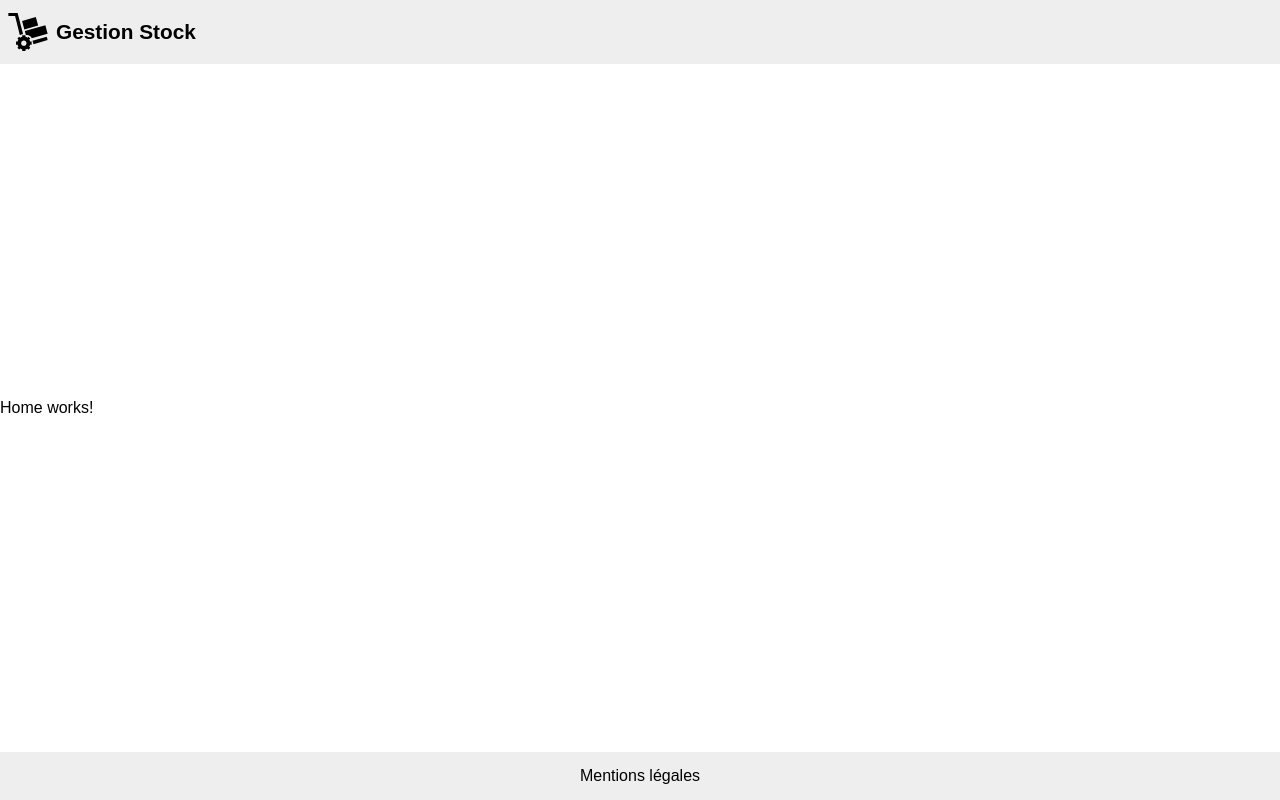
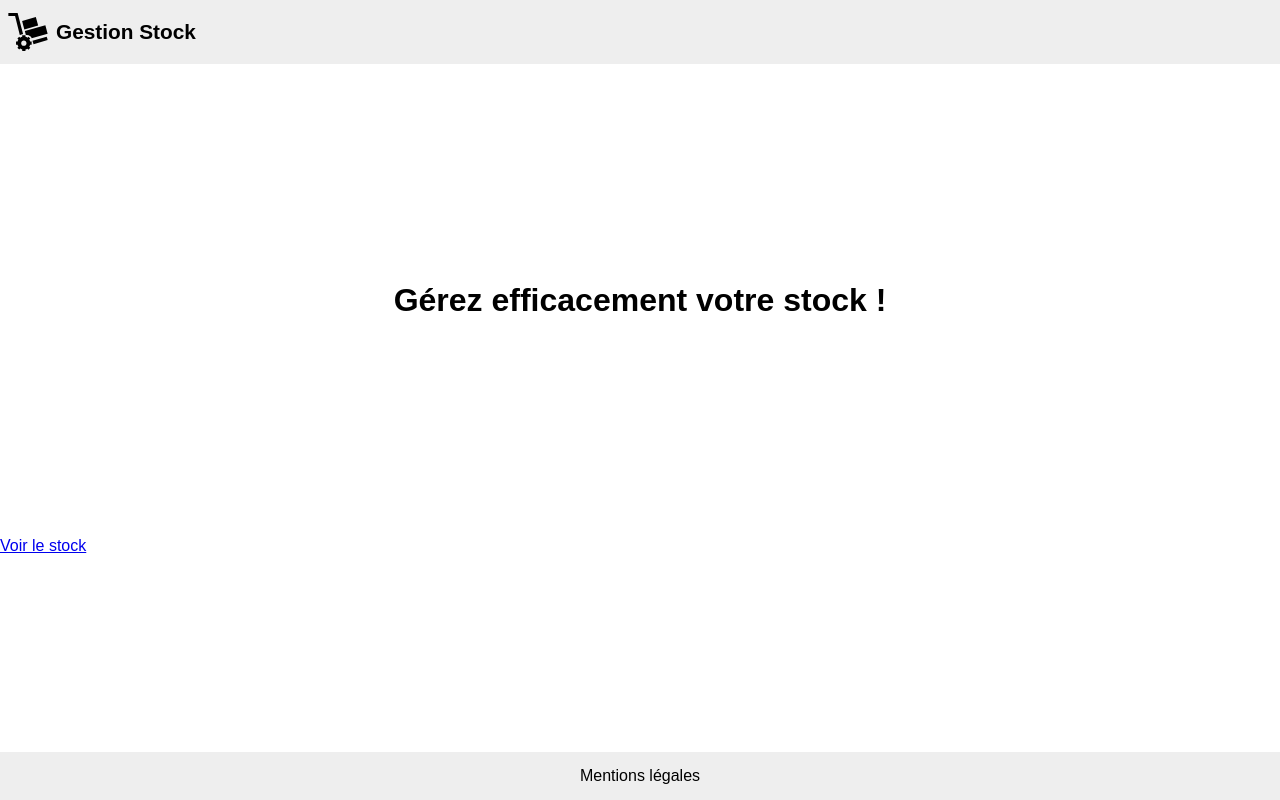
Before and after one commit to LucileGB/formation_vue, a Vue app in the folder front/: page / in a window 1280 px wide. Built offline with nearby package versions, Linux system fonts and the light colour scheme.

Commit message:
clean up committed files

```diff
--- a/front/src/assets/main.css
+++ b/front/src/assets/main.css
@@ -11,3 +11,16 @@ body {
   flex-flow: column;
   justify-content: space-between;
 }
+
+main {
+  display: flex;
+  flex-flow: column;
+  align-items: center;
+
+  width: 100%;
+  max-width: 100ch;
+  margin: 0 auto;
+  p {
+    width: 100%;
+  }
+}
--- a/front/src/views/HomeView.vue
+++ b/front/src/views/HomeView.vue
@@ -1,3 +1,6 @@
 <script setup lang="ts"></script>
 
-<template><p>Home works!</p></template>
+<template>
+  <main><h1>Gérez efficacement votre stock !</h1></main>
+  <RouterLink to="/stock" class="button">Voir le stock</RouterLink>
+</template>
--- a/front/src/views/LegalView.vue
+++ b/front/src/views/LegalView.vue
@@ -1,3 +1,13 @@
 <script setup lang="ts"></script>
 
-<template><p>Legal works!</p></template>
+<template>
+  <h1>Mentions légales</h1>
+  <p>Legal works! O joy, o extasy.</p>
+  <p>Tout commença quand j'avais quatre ans. J'étais alors déjà particulièrement brillante</p>
+  <!-- Lorem 100 pour lorem de 100 mots-->
+  <p>
+    lorem Lorem ipsum dolor sit amet consectetur adipisicing elit. Alias blanditiis magni
+    necessitatibus nostrum, explicabo odio, minus illum illo deleniti natus dolorum cumque
+    architecto eum ducimus voluptatibus fuga excepturi suscipit ea.
+  </p>
+</template>
```
Also changed, not shown: 1 other file (tests, documents, lock files or other folders).
